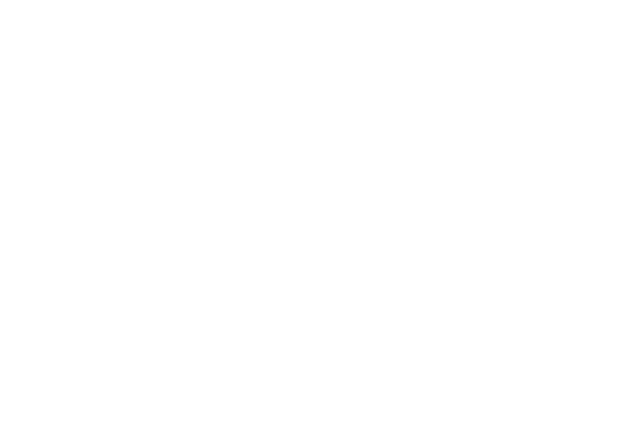
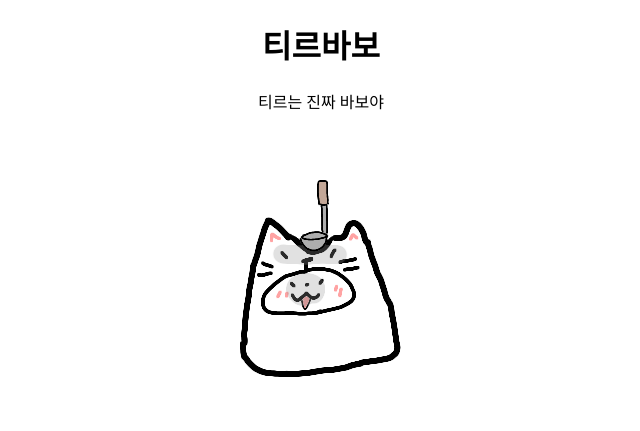
Before and after one commit to Quema100/js-basal, a plain HTML site: page index.html in a window 1280 px wide. Shown: the whole page, without its empty margins (319-959 px from the left). Drawn offline with Linux system fonts and the light colour scheme.

Commit message:
html 기본

```diff
--- a/index.html
+++ b/index.html
@@ -2,10 +2,15 @@
 <html lang="en">
     <head>
         <meta charset="utf-8">
-        <title>Q-hacking Tool</title>
+        <title>study</title>
         <link href="./css/study.css" rel="stylesheet">
         <script src ="./js/study.js"></script>
     </head>
     <body>
+        <div style="text-align: center;">
+            <h1>티르바보</h1>
+            <p>티르는 진짜 바보야</p>
+            <img src="./img/107_20220616222935.png" alt="티르가 떄렸어">
+        </div>
     </body>
 </html>
--- a/js/study.js
+++ b/js/study.js
@@ -0,0 +1 @@
+console.log('hello world')
```
Also changed, not shown: img/107_20220616222935.png (added).
